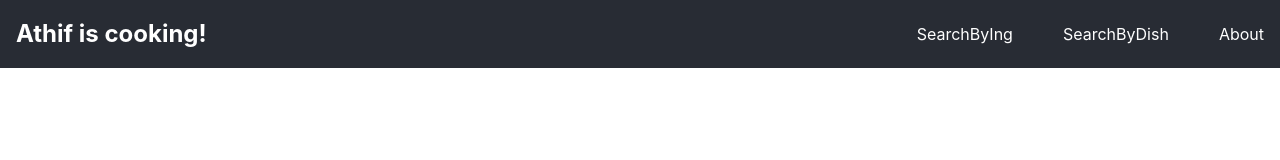
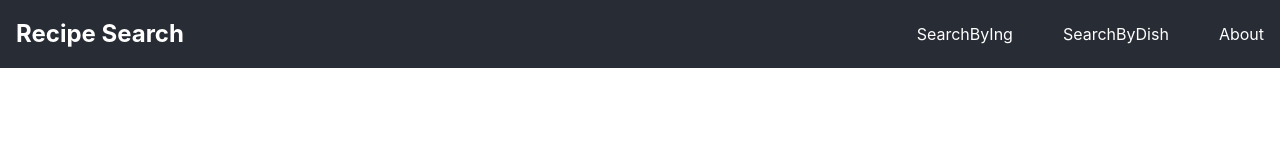
Before and after one commit to abenphilip07/vite-project, a React (Vite) app: page / in a window 1280 px wide. Shown: the top 160 px of the page. Built offline with nearby package versions, Linux system fonts and the light colour scheme.

Commit message:
Update Navbar title

```diff
--- a/src/components/Navbar/Navbar.jsx
+++ b/src/components/Navbar/Navbar.jsx
@@ -6,7 +6,7 @@ const Navbar = () => {
   return (
     <div className="Navbar">
       <div className="Title">
-        <p>Athif is cooking!</p>
+        <p>Recipe Search</p>
       </div>
       <ul className="menu">
         <li><Link to="/SearchByIng">SearchByIng</Link></li>
```
